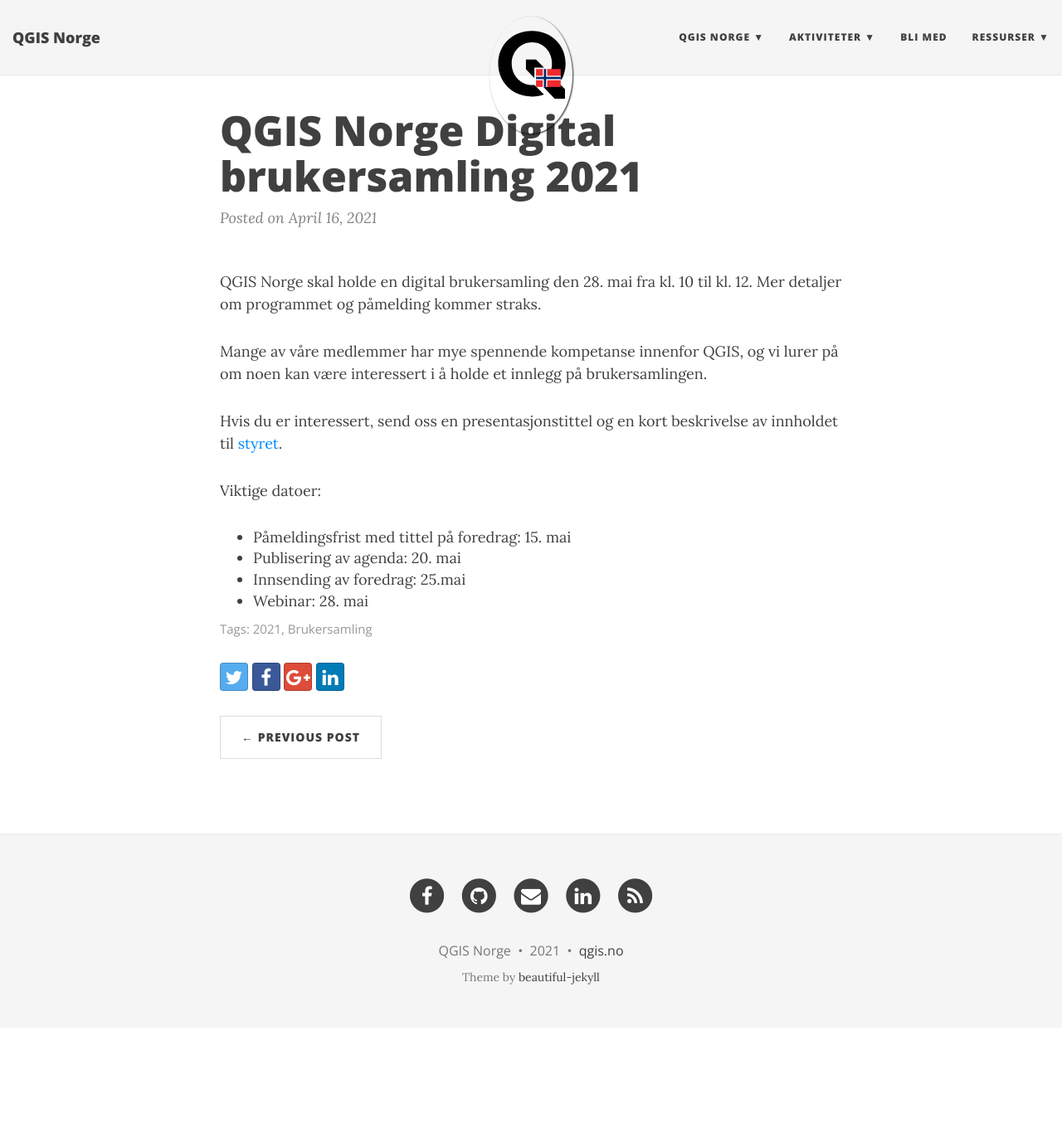
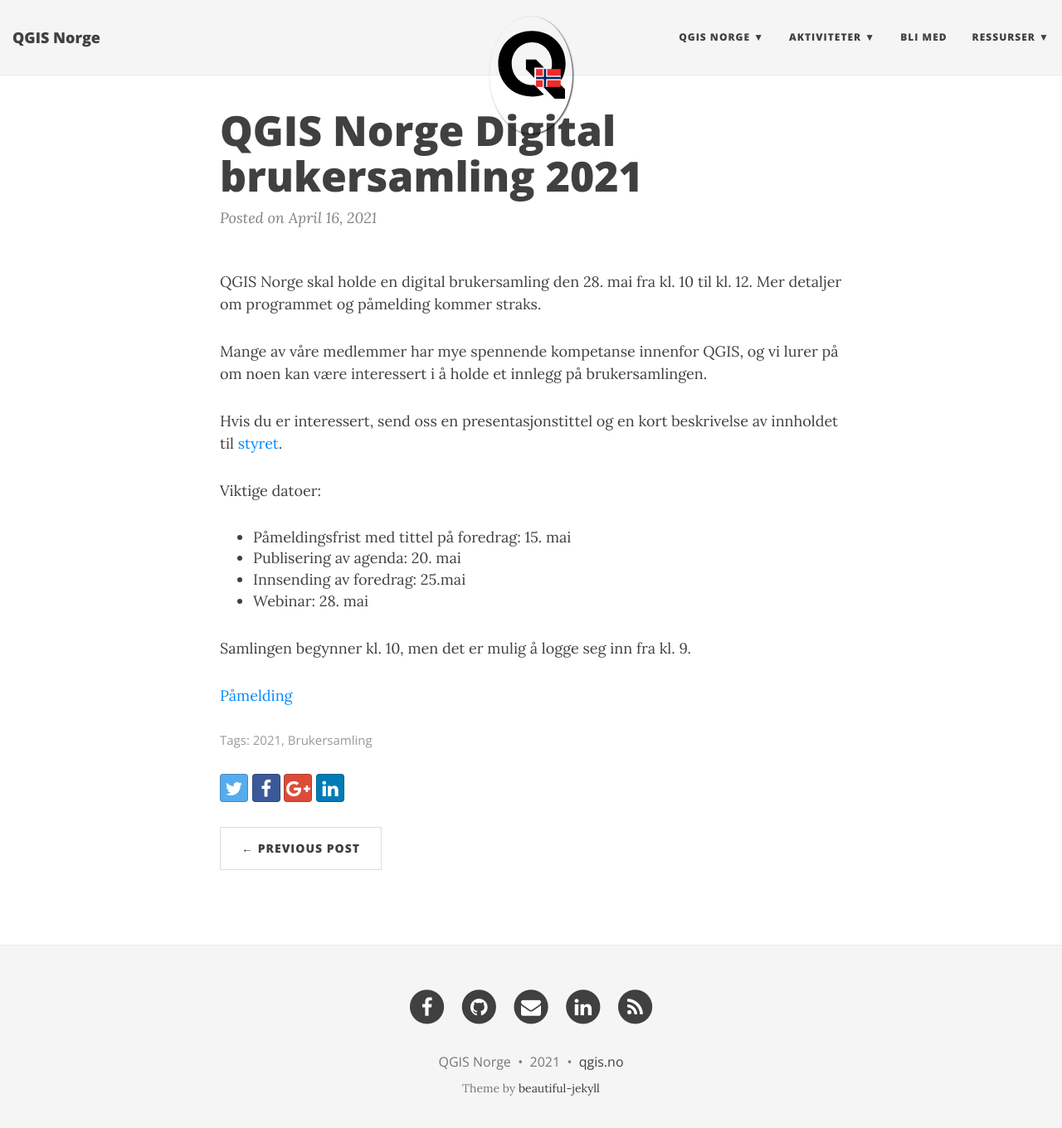
Before and after one commit to qgisnorge/qgisnorge.github.io, a Jekyll site: the page built from _posts/2021-04-16-digitalt_brukersamling.md, in a window 1280 px wide and 1373 px high. Shown: the top 1360 px of the window at 83% size. Built offline with Jekyll 4.4.1, drawn with Linux system fonts in a browser that asks for light colours; nearby versions of some CDN libraries; comment, search, counter and statistics services are not loaded.

Commit message:
Update 2021-04-16-digitalt_brukersamling.md

```diff
--- a/_posts/2021-04-16-digitalt_brukersamling.md
+++ b/_posts/2021-04-16-digitalt_brukersamling.md
@@ -15,3 +15,7 @@
 - Publisering av agenda: 20. mai
 - Innsending av foredrag: 25.mai
 - Webinar: 28. mai
+
+Samlingen begynner kl. 10, men det er mulig å logge seg inn fra kl. 9.
+
+[Påmelding](https://attendee.gotowebinar.com/register/4797848044856213006)
```
